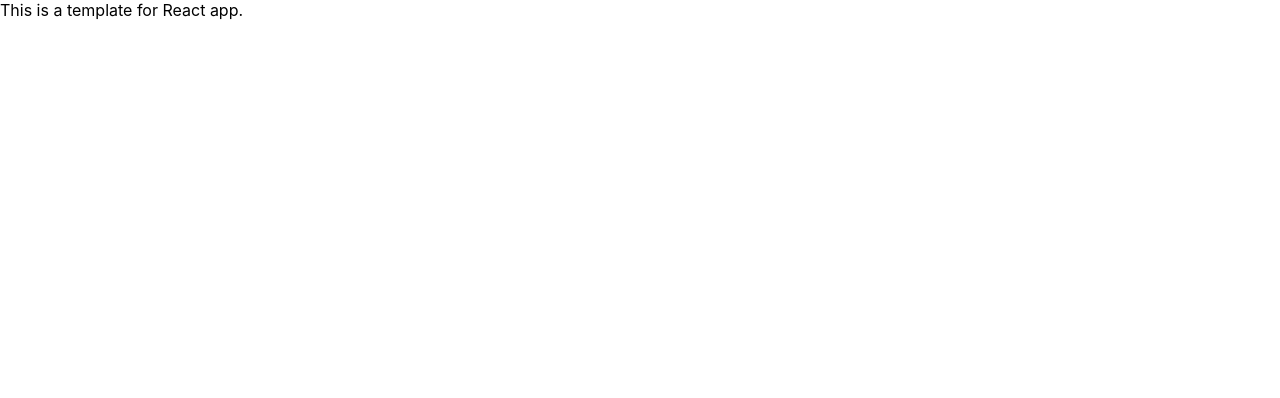
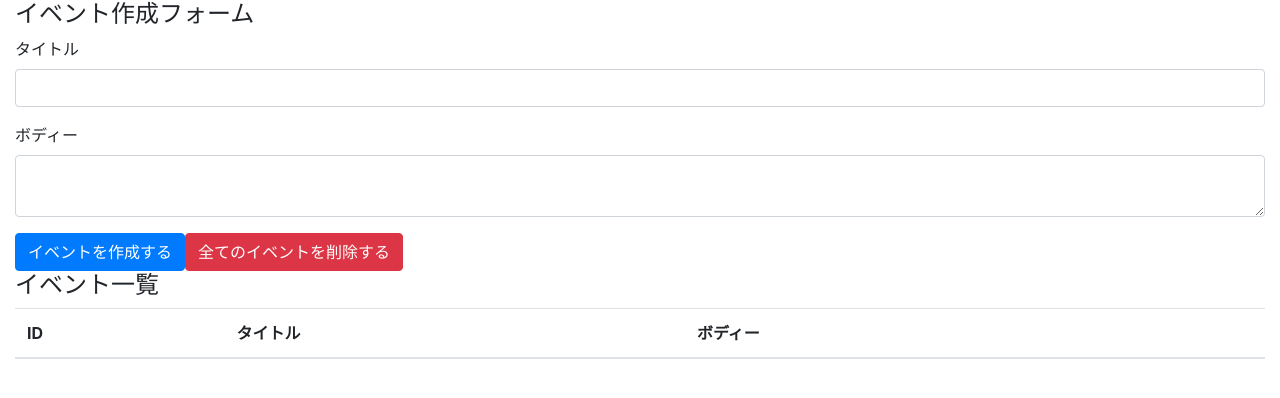
Before and after one commit to Tomoki-Sugihara/react-hooks-101, a React (Create React App) app: page / in a window 1280 px wide. Shown: the top 398 px of the page. Built offline with nearby package versions, Linux system fonts and the light colour scheme.

Commit message:
create event form and event table with bootstrap

```diff
--- a/package.json
+++ b/package.json
@@ -6,6 +6,7 @@
     "@testing-library/jest-dom": "^4.2.4",
     "@testing-library/react": "^9.5.0",
     "@testing-library/user-event": "^7.2.1",
+    "bootstrap": "^4.3.1",
     "react": "^16.13.1",
     "react-dom": "^16.13.1",
     "react-scripts": "3.4.1"
--- a/src/App.js
+++ /dev/null
@@ -1,7 +0,0 @@
-import React from 'react';
-
-const App = () => {
-   return <div>This is a template for React app.</div>;
-};
-
-export default App;
--- /dev/null
+++ b/src/components/App.js
@@ -0,0 +1,37 @@
+import React from 'react';
+import 'bootstrap/dist/css/bootstrap.min.css';
+
+const App = () => {
+   return (
+      <div className="container-fluid">
+         <h4>イベント作成フォーム</h4>
+         <form>
+            <div className="form-group">
+               <label htmlFor="formEventTitle">タイトル</label>
+               <input className="form-control" id="formEventTitle" />
+            </div>
+            <div className="form-group">
+               <label htmlFor="formEventTitle">ボディー</label>
+               <textarea className="form-control" id="formEventTitle" />
+            </div>
+            <button className="btn btn-primary">イベントを作成する</button>
+            <button className="btn btn-danger">全てのイベントを削除する</button>
+         </form>
+
+         <h4 className="">イベント一覧</h4>
+         <table className="table table-hover">
+            <thead>
+               <tr>
+                  <th>ID</th>
+                  <th>タイトル</th>
+                  <th>ボディー</th>
+                  <th></th>
+               </tr>
+            </thead>
+            <tbody></tbody>
+         </table>
+      </div>
+   );
+};
+
+export default App;
```
Also changed, not shown: src/index.js (+5 -5 lines), 1 other file (tests, documents, lock files or other folders).
